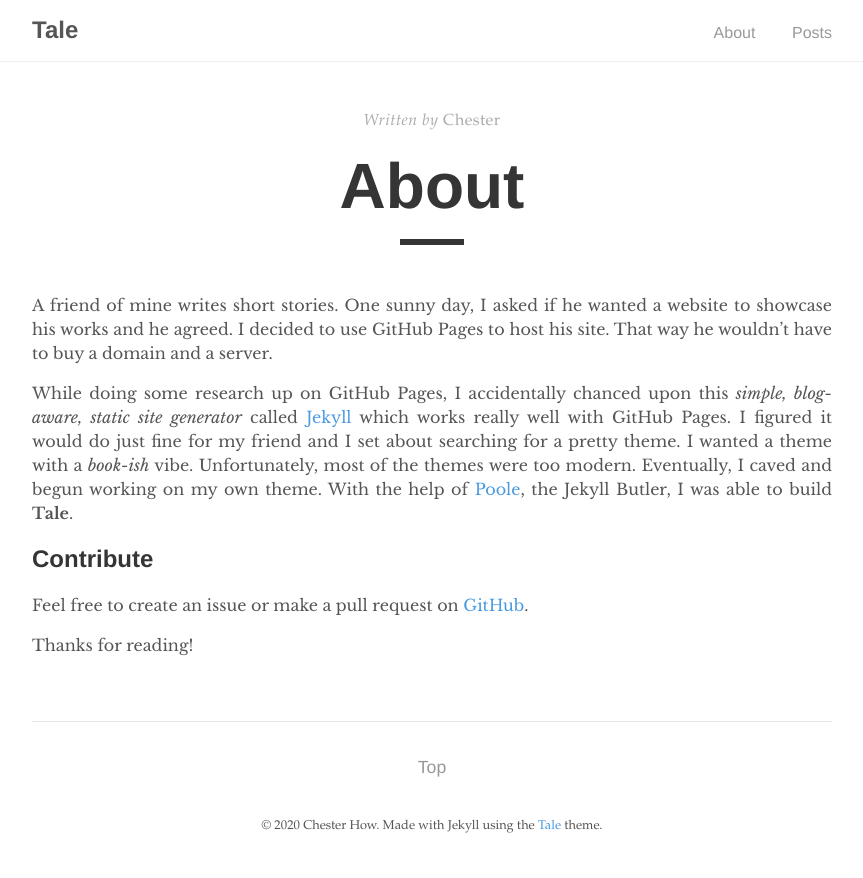
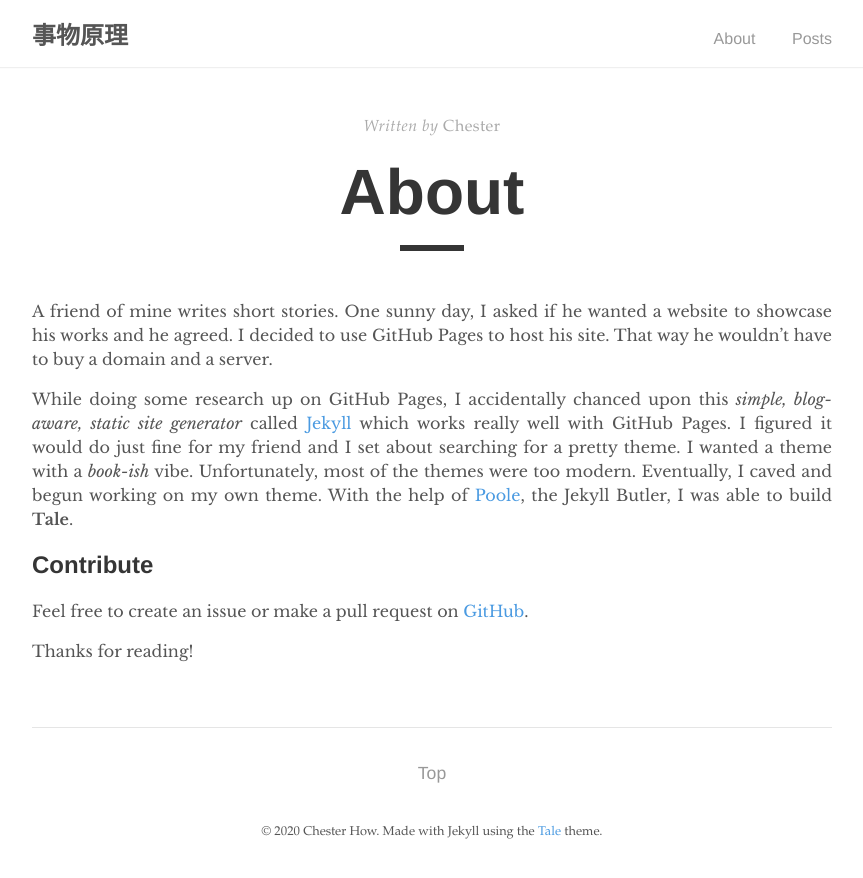
Before and after one commit to sologram/so_logram.github.io, a Jekyll site: the page built from _pages/about.md, in a window 1280 px wide. Shown: the top 878 px of the page, without its empty margins (208-1071 px from the left). Built offline with Jekyll 4.4.1, drawn with Linux system fonts in a browser that asks for light colours.

Commit message:
2011-10-21

```diff
--- a/_config.yml
+++ b/_config.yml
@@ -1,7 +1,7 @@
 # Site settings
-title:          Tale
-description:    "Minimal Jekyll theme for storytellers"
-url:            "https://belias03.github.io"
+title:          事物原理
+description:    ""
+url:            "https://sologram.github.io"
 
 # Google Analytics
 google_analytics: UA—XXXXXXXX-X
```
